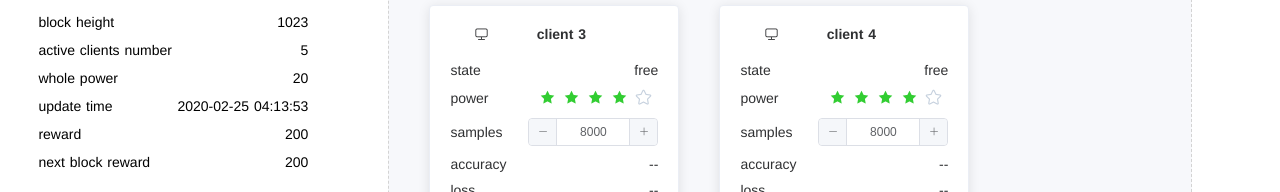
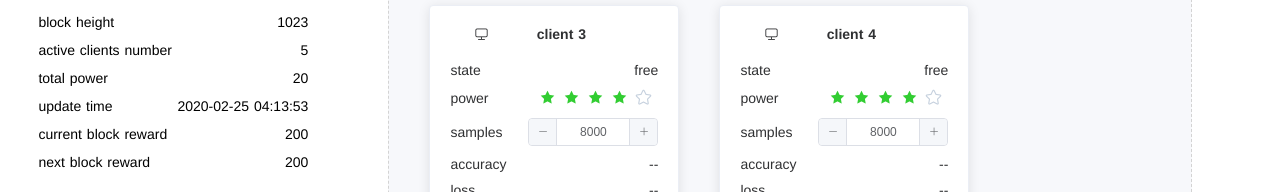
Before and after one commit to thothsun/federated-learning-blockchain-web, a Nuxt app: page /home in a window 1280 px wide. Shown: the part 519-711 px from the top of the page. Built offline with nearby package versions, Linux system fonts and the light colour scheme.

Commit message:
修改文案

```diff
--- a/pages/home.vue
+++ b/pages/home.vue
@@ -118,8 +118,8 @@
       </div>
 
       <div class="menu">
-        <span>whole power</span>
-        <span>{{wholepower}}</span>
+        <span>total power</span>
+        <span>{{totalpower}}</span>
       </div>
 
       <div class="menu">
@@ -128,7 +128,7 @@
       </div>
 
       <div class="menu">
-        <span>reward</span>
+        <span>current block reward</span>
         <span v-once>{{this.reward*0.2.toFixed(1)}}</span>
       </div>
 
@@ -269,7 +269,7 @@
       }
     },
     computed: {
-      wholepower() {
+      totalpower() {
         let a = this.$store.state.powerList
         let sum = 0
         for (let i = 0; i < a.length; i++) {
```
